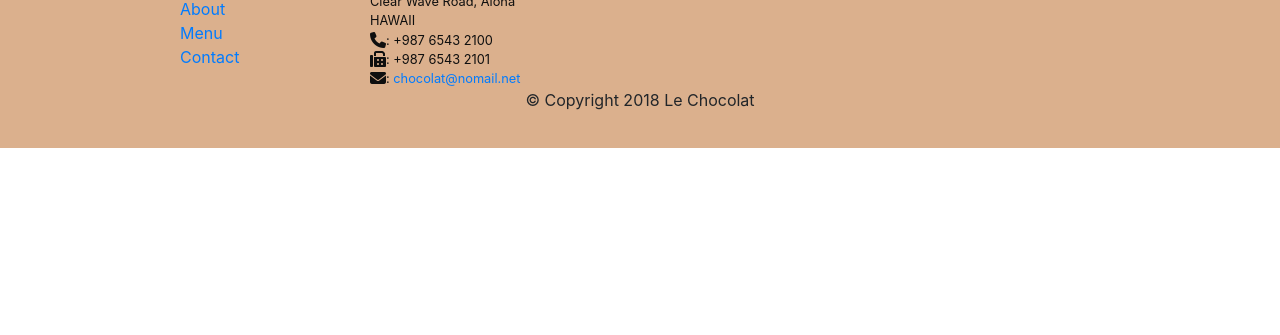
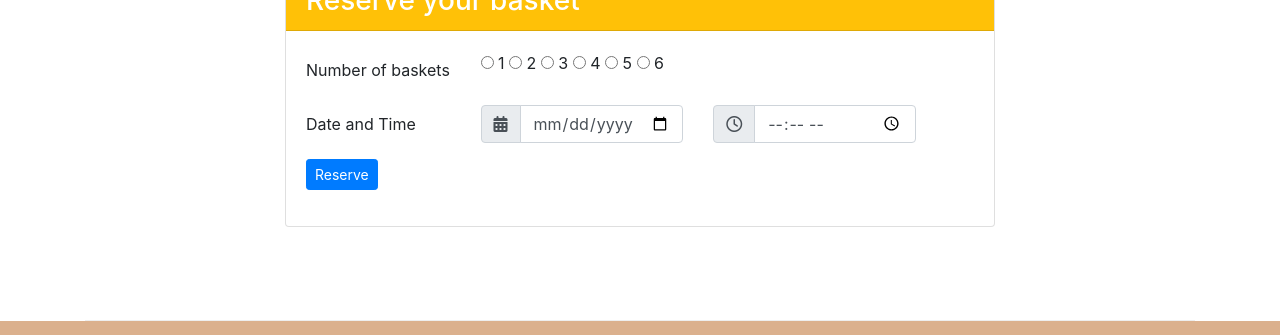
Before and after one commit to NikolasZaf1/LeChocolat, a plain HTML site: page index.html in a window 1280 px wide. Shown: the part 1592-1927 px from the top of the page. Before the commit the page ends 1740 px from the top, so only its background shows below. Drawn offline with nearby package versions, Linux system fonts and the light colour scheme.

Commit message:
Bootstrap Assignment 9 Task 1

```diff
--- a/css/styles.css
+++ b/css/styles.css
@@ -38,3 +38,6 @@ body{
 tr:hover {
 	background-color:#dbb08db0!important
 }
+
+.button2 {background-color: #008CBA;}
+.button1 {background-color: #FFD700;}
--- a/index.html
+++ b/index.html
@@ -11,6 +11,7 @@
 	<link href="css/styles.css" rel="stylesheet">
 	<link rel="stylesheet" href="node_modules/font-awesome/css/font-awesome.min.css">
 	<title>Le Chocolat</title>
+
 
 </head>
 
@@ -103,7 +104,51 @@
                 </div>
             </div>
         </div>
+
+		<div class="row row-content justify-content-center">
+			<div class="col-12 col-sm-8">
+				<div class="card border-default">
+					<h3 class="card-header bg-warning" style="color:white">Reserve your basket</h3>
+					<div class="card-body">
+						<form>
+							<div class="form-group row">
+								<label class="col-12 col-sm-3 col-form-label">Number of baskets</label>
+								<div class="col-12 col-sm-9">
+									<input id="radio1" type="radio" name="number" value="one"> <label for="radio1"> 1 </label>
+									<input id="radio2" type="radio" name="number" value="one"> <label for="radio2"> 2 </label>
+									<input id="radio3" type="radio" name="number" value="one"> <label for="radio3"> 3 </label>
+									<input id="radio4" type="radio" name="number" value="one"> <label for="radio4"> 4 </label>
+									<input id="radio5" type="radio" name="number" value="one"> <label for="radio5"> 5 </label>
+									<input id="radio6" type="radio" name="number" value="one"> <label for="radio6"> 6 </label>
+								</div>
+							</div>
+							<div class="form-group row">
+								<label class="col-12 col-sm-3 col-form-label">Date and Time</label>
+								<div class="input-group col-12 col-sm-4">
+									<div class="input-group-prepend">
+										<span class="input-group-text" id="date"><i class="fa fa-calendar" aria-hidden="true"></i></span>
+									</div>
+									<input type="date" class="form-control" placeholder="Date" id="date">
+								</div>
+								<div class="input-group col-12 col-sm-4">
+									<div class="input-group-prepend">
+										<span class="input-group-text" id="date"><i class="fa fa-clock-o" aria-hidden="true"></i></span>
+									</div>
+									<input type="time" class="form-control" placeholder="Date" id="date">
+							   	</div>
+							</div>
+							<div class="form-group row">
+								<div class="col-12 col-sm-3">
+									<button type="button" class="btn btn-primary btn-sm">Reserve</button>
+								</div>
+							</div>
+						</form>
+					</div>
+				</div>
+			</div>
+		</div>
     </div>
+
 
     <footer class="footer">
         <div class="container">
@@ -130,7 +175,7 @@
 		           </address>
                 </div>
 
-                    <div class="col col-sm-4">
+                <div class="col col-sm-4">
 					<div style="text-align:center">
                         <a class="btn btn-social-icon btn-google-plus" href ="http://google.com/+">
                                 <i class="fa fa-google-plus"></i></a>
@@ -145,7 +190,7 @@
                         <a class="btn btn-social-icon" href="mailto:">
                                 <i class="fa fa-envelope-o"></i></a>
                     </div>
-					</div>
+				</div>
            </div>
            <div class="row justify-content-center">
                 <divclass="col-auto">
@@ -161,6 +206,7 @@
 	<script src="node_modules/popper.js/dist/umd/popper.min.js"></script>
 	<script src="node_modules/bootstrap/dist/js/bootstrap.min.js"></script>
 
+
 </body>
 
 </html>
```
